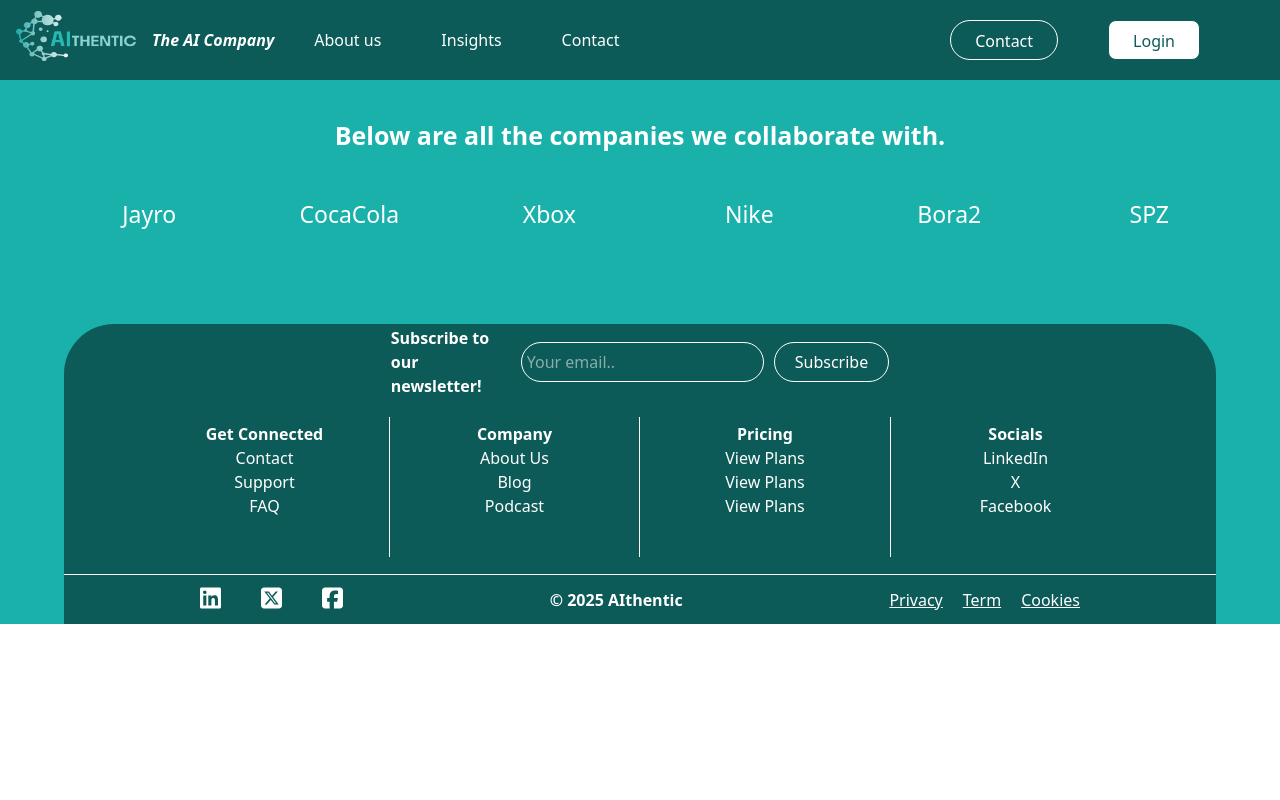
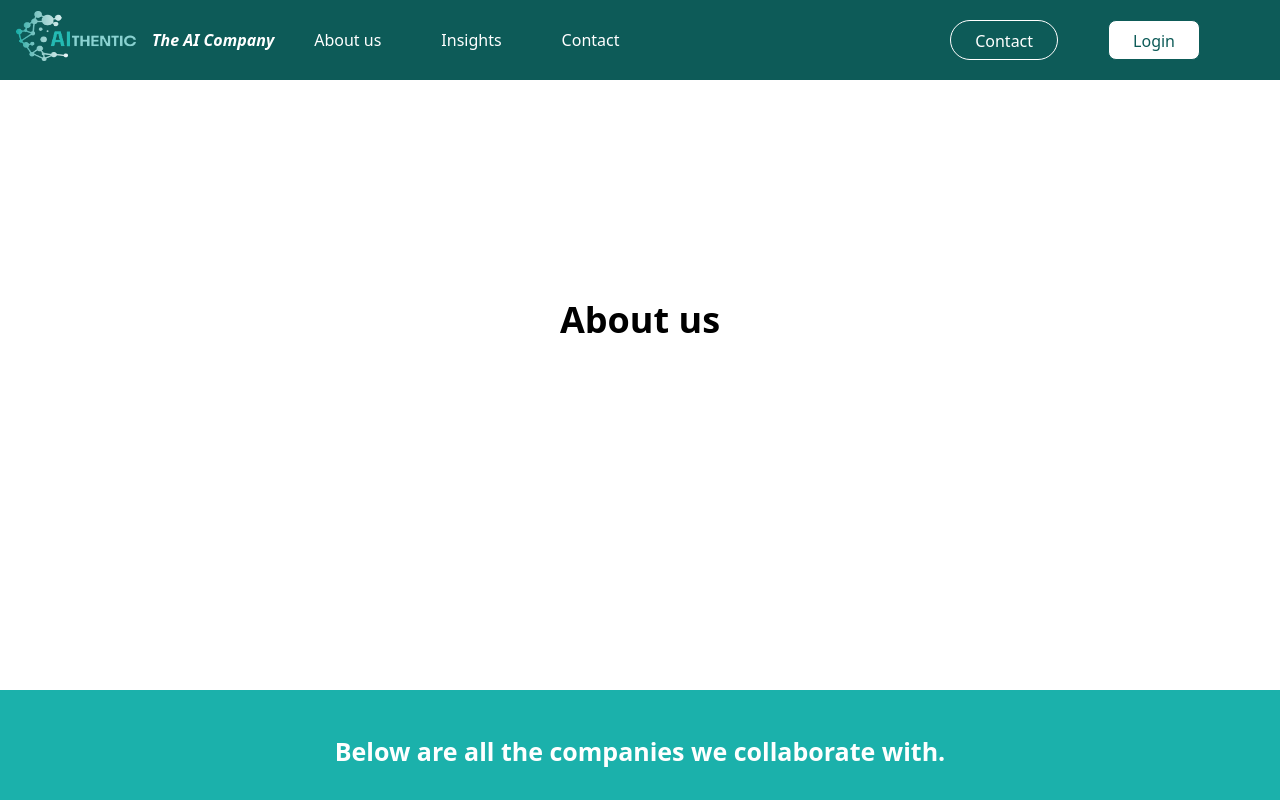
Before and after one commit to AIthenticORG/AIthenticReactApp, a React (Vite) app: page /aboutus in a window 1280 px wide. Shown: the top 800 px of the page. Built offline with nearby package versions, Linux system fonts and the light colour scheme.

Commit message:
about us page aangemaakt

```diff
--- a/src/App.jsx
+++ b/src/App.jsx
@@ -10,6 +10,7 @@ import TopButton from './components/TopButton'
 import StartLearningContainer from './components/StartLearningContainer'
 import ContactPage from './pages/ContactPage'
 import FaqPage from './pages/FaqPage'
+import AboutUsPage from './pages/AboutUsPage'
 import './App.css'
 
 function App() {
@@ -22,6 +23,7 @@ function App() {
         <Route path="/login" element={<LoginPage />} />
         <Route path="/contact" element={<ContactPage/>}/>
         <Route path="/faq" element={<FaqPage/>}/>
+        <Route path="/aboutus" element={<AboutUsPage/>}/>
         <Route path="*" element={<h1>Not Found</h1>} />
       </Routes>
       <Footer/>
--- a/src/components/TopButton.jsx
+++ b/src/components/TopButton.jsx
@@ -1,6 +1,7 @@
 import { useEffect, useState } from "react";
 import { FontAwesomeIcon } from "@fortawesome/react-fontawesome";
 import { faArrowUp } from "@fortawesome/free-solid-svg-icons";
+
 const TopButton = () => {
     const [isVisible, setIsVisible] = useState(false);
 
--- /dev/null
+++ b/src/pages/AboutUsPage.jsx
@@ -0,0 +1,9 @@
+const AboutUsPage = () => {
+
+    return (
+        <div className="w-full h-[80vh] flex justify-center items-center">
+            <h1 className="text-4xl font-bold">About us</h1>
+        </div>
+      )
+}
+export default AboutUsPage;
```
